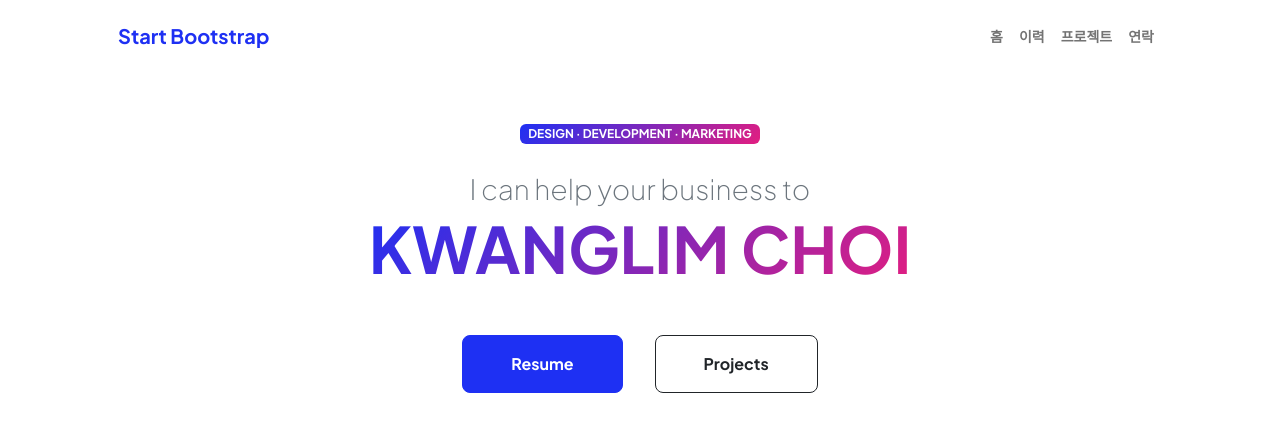
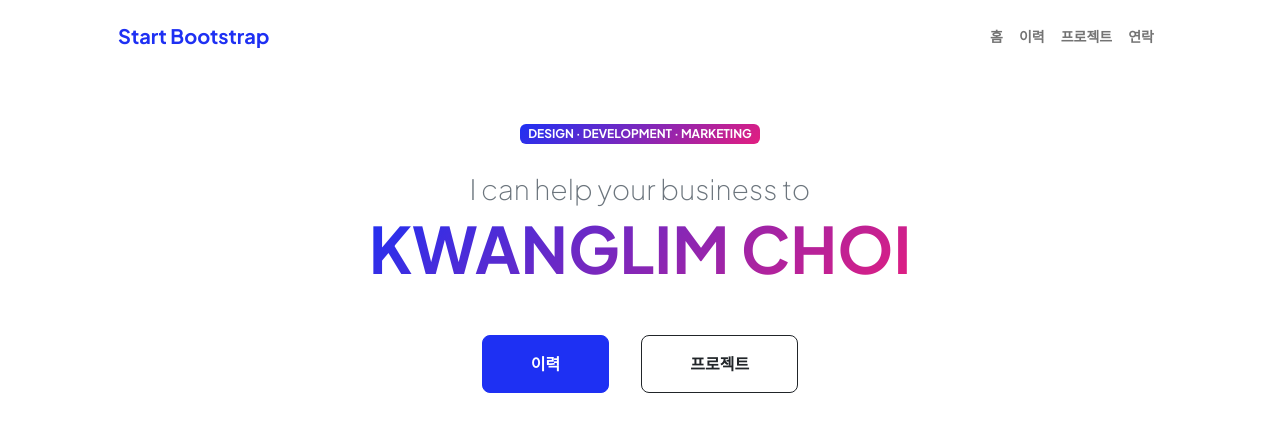
Before and after one commit to yknlwca/ykwlnca.github.io, a plain HTML site: page index.html in a window 1280 px wide. Shown: the top 443 px of the page. Drawn offline with nearby package versions, Linux system fonts and the light colour scheme.

Commit message:
language

```diff
--- a/index.html
+++ b/index.html
@@ -43,8 +43,8 @@
                                 <div class="fs-3 fw-light text-muted">I can help your business to</div>
                                 <h1 class="display-3 fw-bolder mb-5"><span class="text-gradient d-inline">KWANGLIM CHOI</span></h1>
                                 <div class="d-grid gap-3 d-sm-flex justify-content-sm-center justify-content-xxl-start mb-3">
-                                    <a class="btn btn-primary btn-lg px-5 py-3 me-sm-3 fs-6 fw-bolder" href="resume.html">Resume</a>
-                                    <a class="btn btn-outline-dark btn-lg px-5 py-3 fs-6 fw-bolder" href="projects.html">Projects</a>
+                                    <a class="btn btn-primary btn-lg px-5 py-3 me-sm-3 fs-6 fw-bolder" href="resume.html">이력</a>
+                                    <a class="btn btn-outline-dark btn-lg px-5 py-3 fs-6 fw-bolder" href="projects.html">프로젝트</a>
                                 </div>
                             </div>
                         </div>
```
